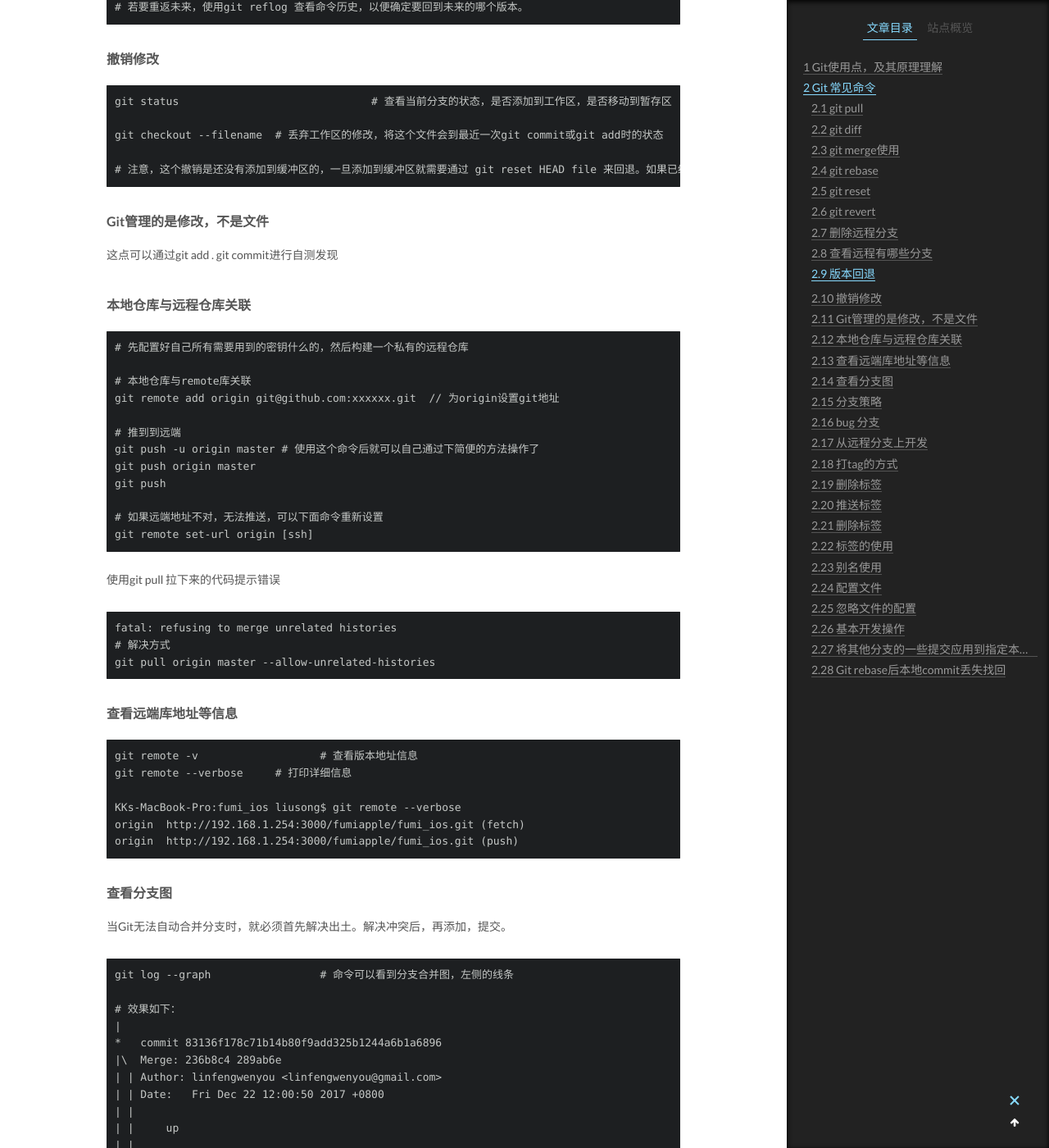
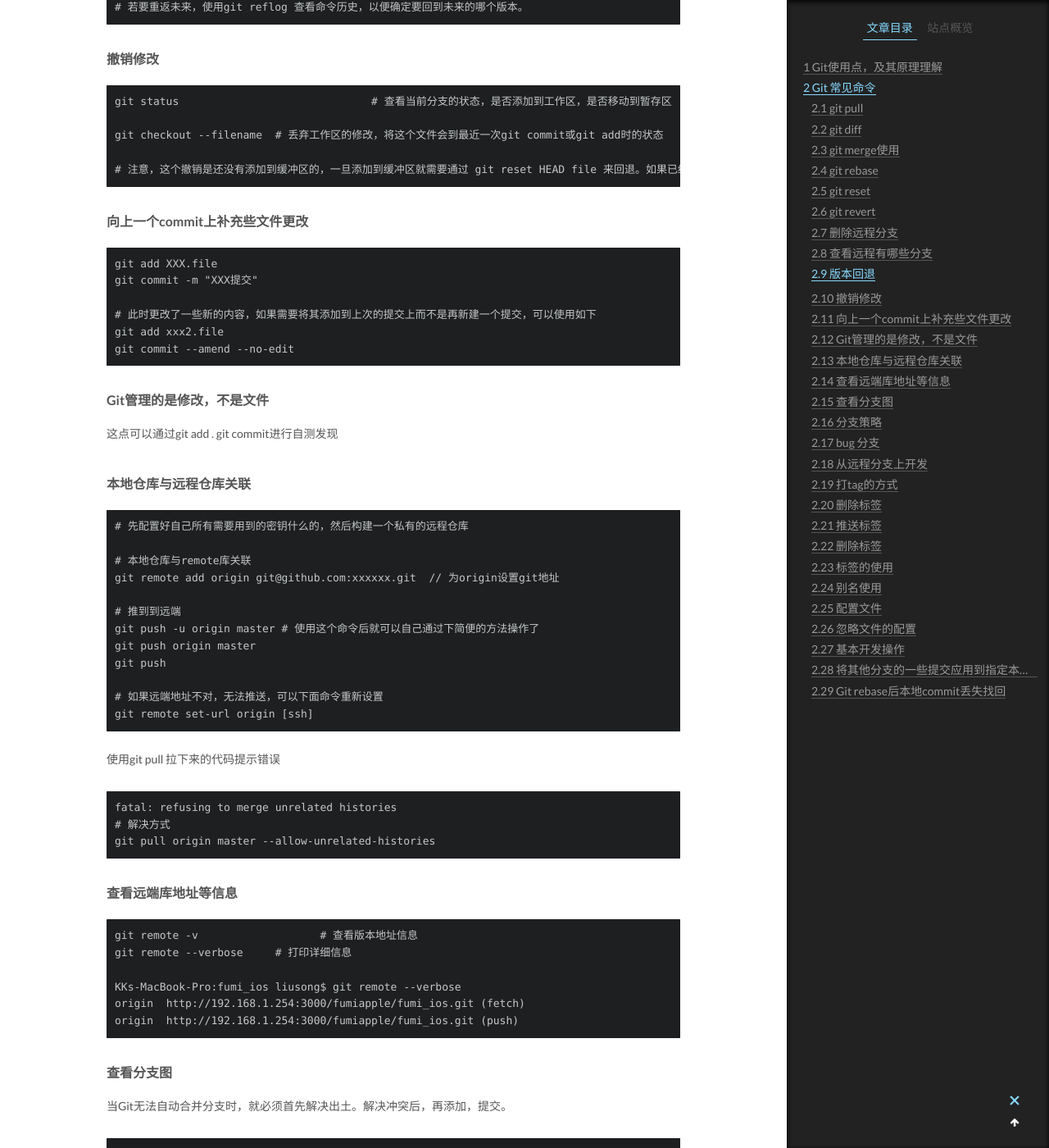
Before and after one commit to linfengwenyou/linfengwenyou.github.io, a Jekyll site: the page built from _posts/2017-11-01-Git基本操作整理.md, in a window 1280 px wide and 1400 px high, scrolled down 6878 px. Shown: the whole window at 82% size. Built offline with Jekyll 4.4.1, drawn with Linux system fonts in a browser that asks for light colours.

Commit message:
git update

````diff
--- a/_posts/2017-11-01-Git基本操作整理.md
+++ b/_posts/2017-11-01-Git基本操作整理.md
@@ -336,6 +336,21 @@ git checkout --filename	 # 丢弃工作区的修改，将这个文件会到最
 
 # 注意，这个撤销是还没有添加到缓冲区的，一旦添加到缓冲区就需要通过 git reset HEAD file 来回退。如果已经提交到版本库中版本管理来回退，那样的话更改的日志也会被记录
 ```
+
+
+
+#### 向上一个commit上补充些文件更改
+
+```
+git add XXX.file
+git commit -m "XXX提交"
+
+# 此时更改了一些新的内容，如果需要将其添加到上次的提交上而不是再新建一个提交，可以使用如下
+git add xxx2.file
+git commit --amend --no-edit
+```
+
+
 
 
 
````
